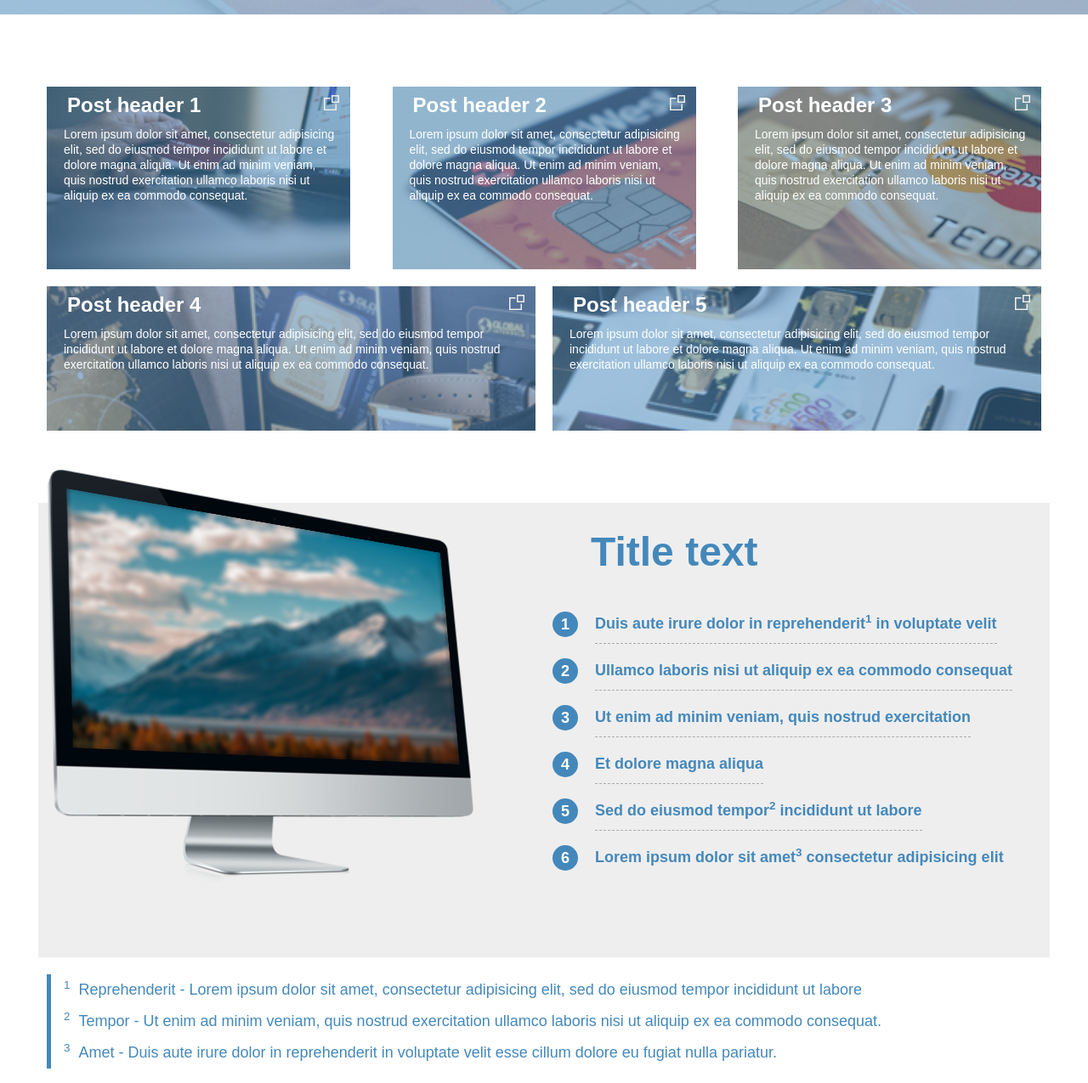
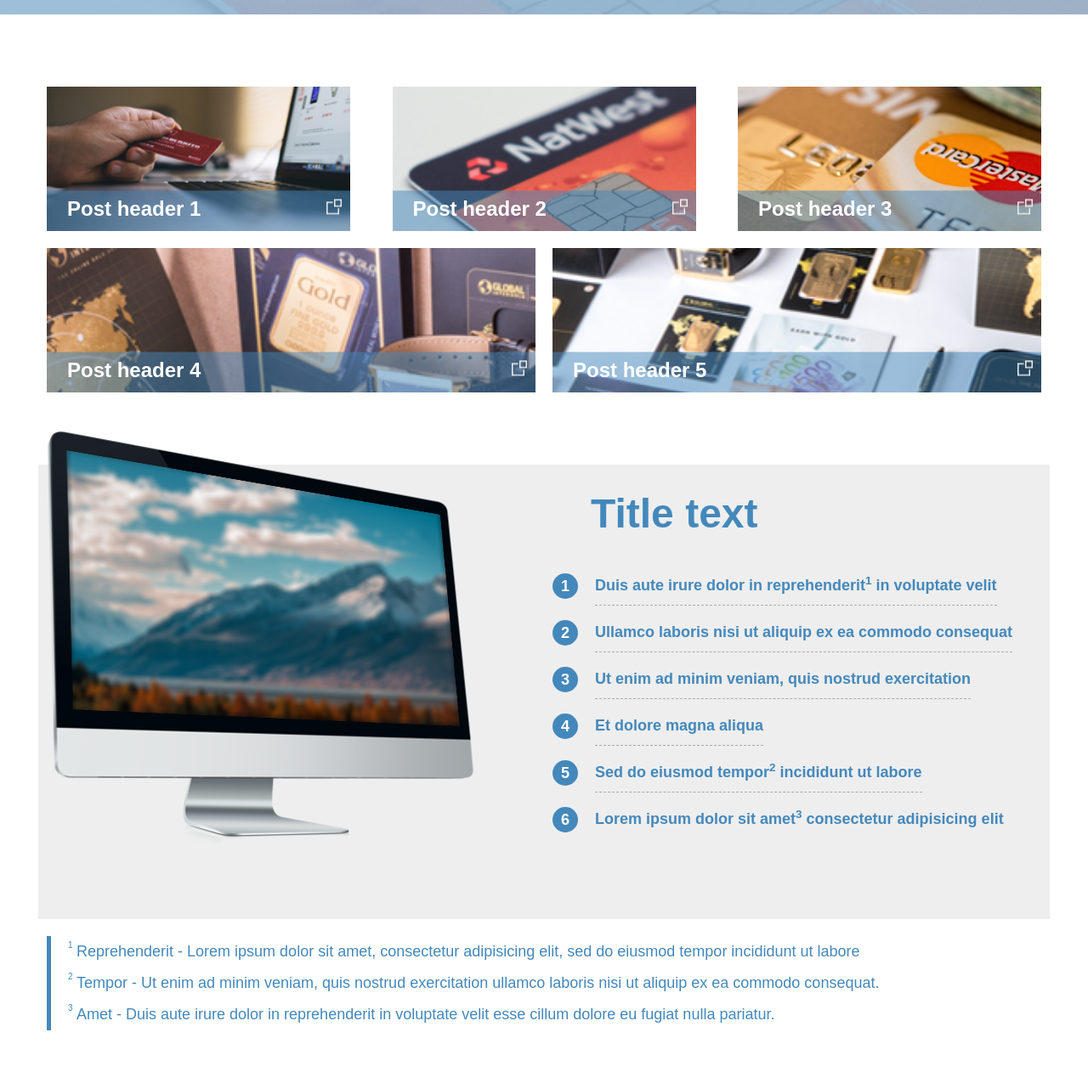
Before and after one commit to ERazina/city, a website: page src/index.html in a window 1280 px wide. Shown: the part 365-1640 px from the top of the page at 85% size. After the commit the page ends 1601 px from the top, so only its background shows below. Drawn offline with nearby package versions, Linux system fonts and the light colour scheme; files that its build step writes are made by us from their sources.

Commit message:
сделан ховер + афтер элементы в конце

```diff
--- a/src/index.html
+++ b/src/index.html
@@ -44,58 +44,33 @@
 <div class="posts">
 	<div class="second-block">
 		<div class="post">
-			<div class="overlay"></div>
 			<div class="textblock">
-				<div class="header-post">
-					<h2 class="post-header">post header 1</h2>
-				</div>
-				<div class="post-text">
-					<p>Lorem ipsum dolor sit amet, consectetur adipisicing elit, sed do eiusmod tempor incididunt ut labore et dolore magna aliqua. Ut enim ad minim veniam, quis nostrud exercitation ullamco laboris nisi ut aliquip ex ea commodo consequat.</p>
-				</div>
+				<h2 class="post-header header-post">post header 1</h2>
+				<p class="post-text">Lorem ipsum dolor sit amet, consectetur adipisicing elit, sed do eiusmod tempor incididunt ut labore et dolore magna aliqua. Ut enim ad minim veniam, quis nostrud exercitation ullamco laboris nisi ut aliquip ex ea commodo consequat.</p>
 			</div>
 		</div>
 		<div class="post">
-			<div class="overlay"></div>
 			<div class="textblock">
-				<div class="header-post">
-					<h2 class="post-header">post header 2</h2>
-				</div>
-				<div class="post-text">
-					<p>Lorem ipsum dolor sit amet, consectetur adipisicing elit, sed do eiusmod tempor incididunt ut labore et dolore magna aliqua. Ut enim ad minim veniam, quis nostrud exercitation ullamco laboris nisi ut aliquip ex ea commodo consequat.</p>
-				</div>
+				<h2 class="post-header header-post">post header 2</h2>
+				<p class="post-text">Lorem ipsum dolor sit amet, consectetur adipisicing elit, sed do eiusmod tempor incididunt ut labore et dolore magna aliqua. Ut enim ad minim veniam, quis nostrud exercitation ullamco laboris nisi ut aliquip ex ea commodo consequat.</p>
 			</div>
 		</div>
 		<div class="post">
-			<div class="overlay"></div>
 			<div class="textblock">
-				<div class="header-post">
-					<h2 class="post-header">post header 3</h2>
-				</div>
-				<div class="post-text">
-					<p>Lorem ipsum dolor sit amet, consectetur adipisicing elit, sed do eiusmod tempor incididunt ut labore et dolore magna aliqua. Ut enim ad minim veniam, quis nostrud exercitation ullamco laboris nisi ut aliquip ex ea commodo consequat.</p>
-				</div>
+				<h2 class="post-header header-post">post header 3</h2>
+				<p class="post-text">Lorem ipsum dolor sit amet, consectetur adipisicing elit, sed do eiusmod tempor incididunt ut labore et dolore magna aliqua. Ut enim ad minim veniam, quis nostrud exercitation ullamco laboris nisi ut aliquip ex ea commodo consequat.</p>
 			</div>
 		</div>
 		<div class="post">
-			<div class="overlay"></div>
 			<div class="textblock">
-				<div class="header-post">
-					<h2 class="post-header">post header 4</h2>
-				</div>
-				<div class="post-text">
-					<p>Lorem ipsum dolor sit amet, consectetur adipisicing elit, sed do eiusmod tempor incididunt ut labore et dolore magna aliqua. Ut enim ad minim veniam, quis nostrud exercitation ullamco laboris nisi ut aliquip ex ea commodo consequat.</p>
-				</div>
+				<h2 class="post-header header-post">post header 4</h2>
+				<p class="post-text">Lorem ipsum dolor sit amet, consectetur adipisicing elit, sed do eiusmod tempor incididunt ut labore et dolore magna aliqua. Ut enim ad minim veniam, quis nostrud exercitation ullamco laboris nisi ut aliquip ex ea commodo consequat.</p>
 			</div>
 		</div>
 		<div class="post">
-			<div class="overlay"></div>
 			<div class="textblock">
-				<div class="header-post">
-					<h2 class="post-header">post header 5</h2>
-				</div>
-				<div class="post-text">
-					<p>Lorem ipsum dolor sit amet, consectetur adipisicing elit, sed do eiusmod tempor incididunt ut labore et dolore magna aliqua. Ut enim ad minim veniam, quis nostrud exercitation ullamco laboris nisi ut aliquip ex ea commodo consequat.</p>
-				</div>
+				<h2 class="post-header header-post">post header 5</h2>
+				<p class="post-text">Lorem ipsum dolor sit amet, consectetur adipisicing elit, sed do eiusmod tempor incididunt ut labore et dolore magna aliqua. Ut enim ad minim veniam, quis nostrud exercitation ullamco laboris nisi ut aliquip ex ea commodo consequat.</p>
 			</div>
 		</div>
 	</div>
@@ -121,15 +96,15 @@
 <div class="wrap">
 	<div class="definitions">
 		<div class="wrapper-blue">
-			<p><sup>1</sup>Reprehenderit - Lorem ipsum
+			<p>Reprehenderit - Lorem ipsum
 			dolor sit amet, consectetur
 			adipisicing elit, sed do eiusmod
 			tempor incididunt ut labore</p>
-			<p><sup>2</sup>Tempor - Ut enim ad minim
+			<p>Tempor - Ut enim ad minim
 				veniam, quis nostrud exercitation
 				ullamco laboris nisi ut aliquip ex
 				ea commodo consequat.</p>
-			<p><sup>3</sup>Amet - Duis aute irure dolor in
+			<p>Amet - Duis aute irure dolor in
 				reprehenderit in voluptate velit
 				esse cillum dolore eu fugiat nulla
 				pariatur.</p>
--- a/src/js/script.js
+++ b/src/js/script.js
@@ -1,5 +1,10 @@
 $(document).ready(function(){
 	function validate(){
+		var emailRegexp = /^([a-zA-Z0-9_.-])+@([a-zA-Z0-9_.-])+\.([a-zA-Z])+([a-zA-Z])+/;
+		var nameRegexp = /^[a-zA-Zа-яА-Я]+$/;
+		var
+		if()
+		$('#email').val()
 
 		$('input#name, input#email').unbind().blur( function(){
 			var id = $(this).attr('id');
--- a/src/sass/media.scss
+++ b/src/sass/media.scss
@@ -44,6 +44,8 @@ $bluetext: #4488bb;
     }
 
     .posts {
+
+
       .second-block {
         display: flex;
         flex-flow: row;
@@ -52,11 +54,20 @@ $bluetext: #4488bb;
 
         .post {
           margin: 10px;
+          overflow: hidden;
+
+          .textblock{
+            transform: translateY(72%);
+            transition: .3s;
+          }
+          &:hover > .textblock{
+            transform: translateY(0);
+          }
 
           &:first-child, &:nth-child(2), &:nth-child(3){
             width: 30%;
-            min-height: 215px;
           }
+
 
           &:nth-child(4), &:last-child{
             flex-grow: 3;
--- a/src/sass/style.scss
+++ b/src/sass/style.scss
@@ -21,9 +21,7 @@ body{
 }
 
 @mixin overlay{
-	height: 100%;
 	width: 100%;
-	//background-color: rgba(148, 181, 208, .8);
 	background-color: rgba(68, 136, 187, .5);
 }
 
@@ -198,10 +196,8 @@ h2{
 				margin: 10px;
 				height: 170px;
 				width: 100%;
+				box-sizing: border-box;
 
-				.overlay {
-					@include overlay;
-				}
 
 				h2 {
 					padding-left: 4px;
@@ -228,17 +224,19 @@ h2{
 
 
 				.textblock {
-					position: absolute;
-					top: 0;
-					margin: 10px 13px 17px 20px;
+					@include overlay;
+					height: 100%;
+					padding: 10px 13px 17px 20px;
+					box-sizing: border-box;
+
 					&::after {
 						content: "";
 						background: url(../img/sprite.png) -6px -3px;
 						width: 18px;
 						height: 18px;
 						position: absolute;
-						top: 0;
-						right: 0;
+						top: 10px;
+						right: 10px;
 					}
 
 					.post-header {
@@ -262,11 +260,6 @@ h2{
 
 		}
 	}
-
-.posts{
-
-}
-
 
 .description{
 	width: 100%;
@@ -331,12 +324,24 @@ h2{
 	position: relative;
 	margin: 20px 20px 23px 10px;
 	border-left: 5px solid $bluetext;
+	counter-reset: list 0;
 
 	p {
 		color: $bluetext;
 		font-size: 18px;
 		font-weight: 400;
-		padding: 8px 0 8px 15px;
+		padding: 8px 0 8px 30px;
+		position: relative;
+
+
+		&:before{
+			counter-increment: list;
+			content: counter(list);
+			position: absolute;
+			top: 5px;
+			left: 20px;
+			font-size: 10px;
+		}
 
 		sup{
 			margin-right: 10px;
```
Also changed, not shown: gulpfile.js (+4 -4 lines), build/css/media.css, build/css/style.css, build/index.html, build/js/script.js.
